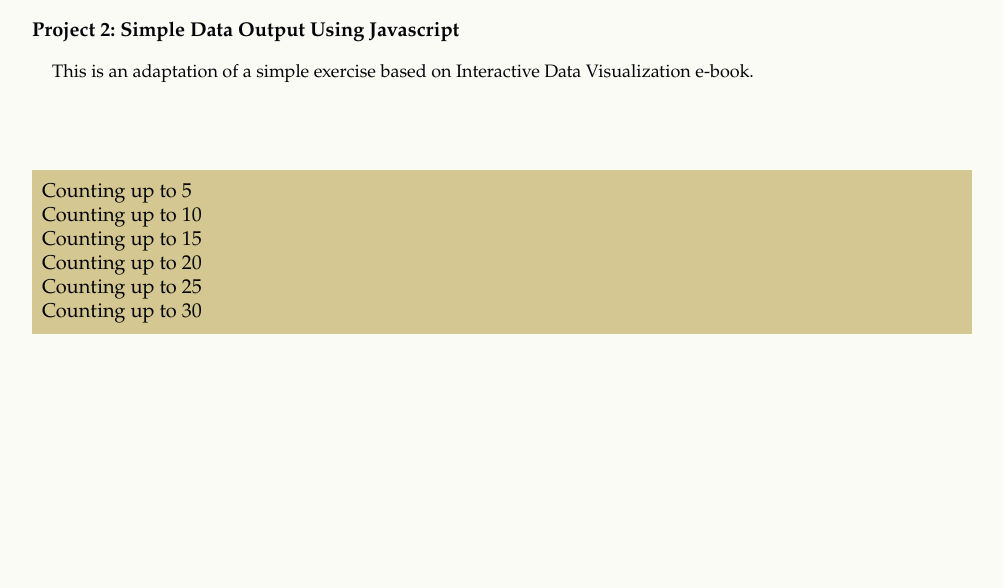
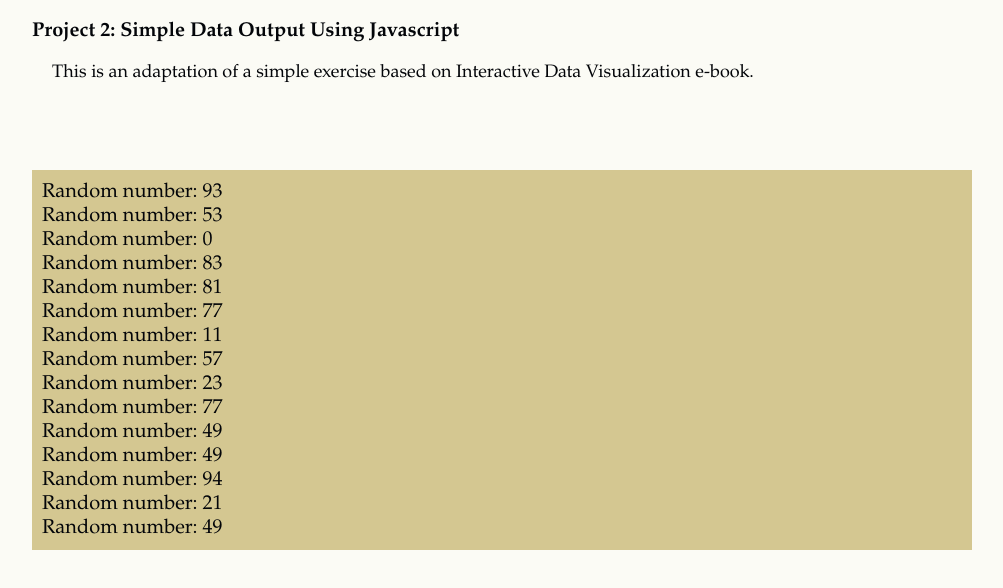
Before and after one commit to efkzTW/all_exercises, a plain HTML site: page project_2.html in a window 1280 px wide. Shown: the whole page, without its empty margins (138-1141 px from the left). Drawn offline with Linux system fonts and the light colour scheme.

Commit message:
minor fix

```diff
--- a/project_2.html
+++ b/project_2.html
@@ -3,33 +3,38 @@
 <head>
 	<meta charset='utf-8' />
 	<link rel='stylesheet' href='css/project_main.css'/>
-	<script rel='script' src='js/d3.v3.js'></script>
-	<title>Project 2::Simple Data Output</title>
+	<script type='text/javascript' src='js/d3.v3.js'></script>
+	<title>Project 2: Simple Data Output</title>
 </head>
 <body>
-	<div id='page-wrapper'>
-		<div id='content'>
-			<div id='header'>
-				<div id='project-name'>
+	<div id="page-wrapper">
+		<div id="content">
+			<div id="header">
+				<div id="project-name">
 					Project 2: Simple Data Output Using Javascript
 				</div>
-				<div id='detail'>
+				<div id="detail">
 					<p>This is an adaptation of a simple exercise based on Interactive Data Visualization e-book.</p>
 				</div>
 			</div>
-			<div id='main'>
-				<script rel='javascript'>
-					var dataset = [5, 10, 15, 20, 25, 30];
-					d3.select("div #main").selectAll("div")
-						.data(dataset)
-						.enter()
-						.append("div")
-						.text(function(d) {
-							return "Counting up to " + d;
-						});
-				</script>
+			<div id="main">
+				<!--javascript generated result outputs here-->
 			</div>
 		</div>
 	</div>
+	<script type="text/javascript">
+		var dataset = [];
+		for (i = 0; i < 15; i++) {
+			newNumber = Math.floor(Math.random() * 100);
+			dataset.push(newNumber);
+		}
+		d3.select("div #main").selectAll("div")
+			.data(dataset)
+			.enter()
+			.append("div")
+			.text(function(d) {
+				return "Random number: " + d;
+			});
+	</script>
 </body>
 </html>
```
